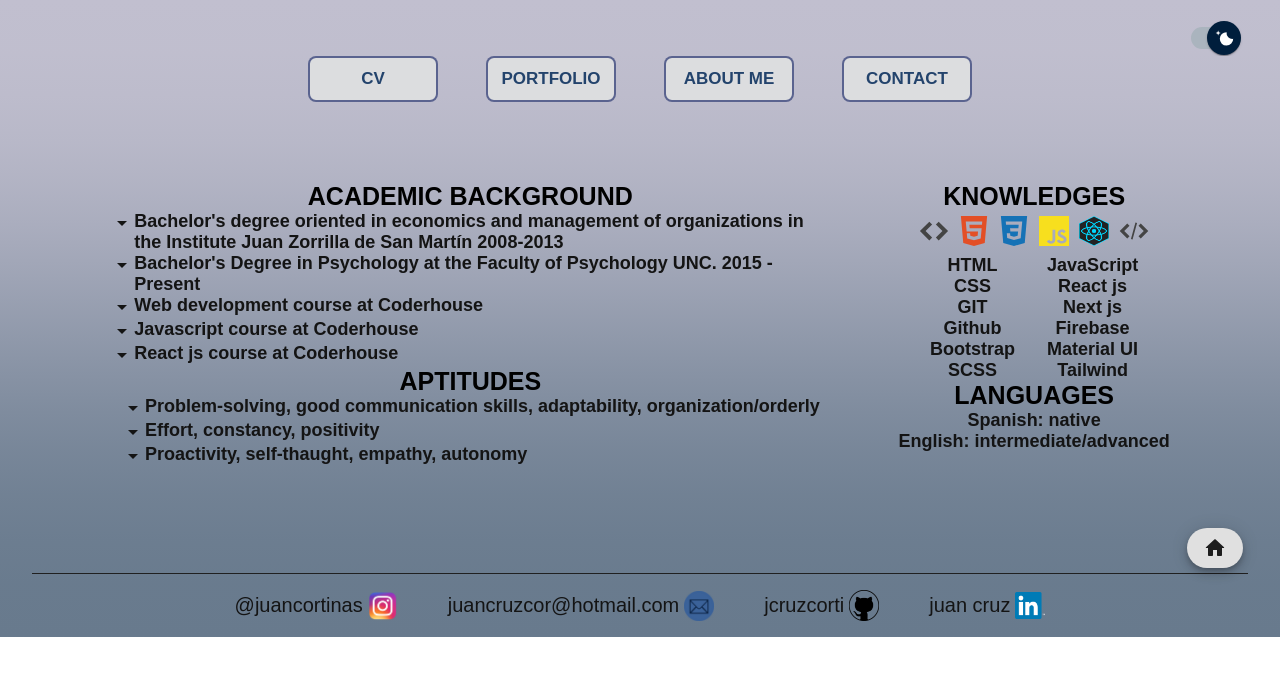
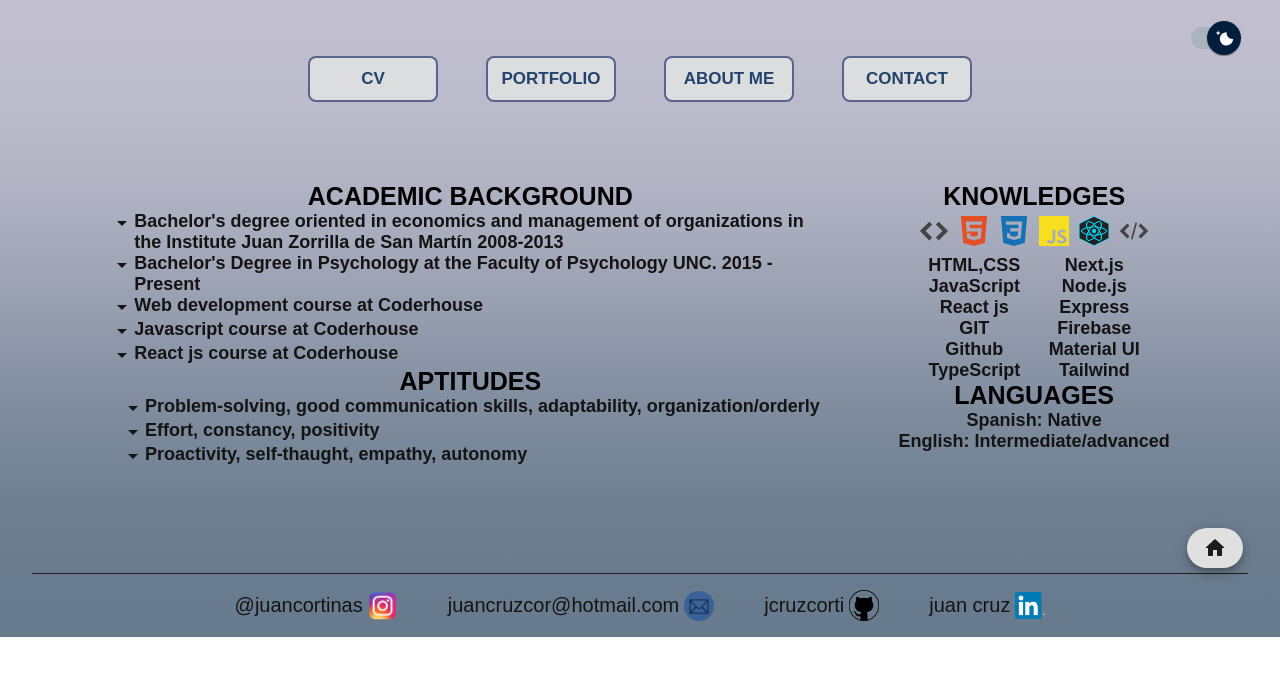
Before and after one commit to Jcruzcorti/newportfolio, a React (Create React App) app: page /cv in a window 1280 px wide. Shown: the top 676 px of the page. Built offline with nearby package versions, Linux system fonts and the light colour scheme; a web font is replaced by a local one.

Commit message:
New update about skills

```diff
--- a/src/components/cv/CvSecondary.jsx
+++ b/src/components/cv/CvSecondary.jsx
@@ -23,17 +23,17 @@ function CvSecondary() {
 
                 <div className='DivSub'>
                     <div className='DivSub1'>
-                        <h4 className='h4'>HTML</h4>
-                        <h4 className='h4'>CSS</h4>
+                        <h4 className='h4'>HTML,CSS</h4>
+                        <h4 className='h4'>JavaScript</h4>
+                        <h4 className='h4'>React js</h4>
                         <h4 className='h4'>GIT</h4>
                         <h4 className='h4'>Github</h4>
-                        <h4 className='h4'>Bootstrap</h4>
-                        <h4 className='h4'>SCSS</h4>
+                        <h4 className='h4'>TypeScript</h4>
                     </div>
                     <div className='DivSub2'>
-                        <h4 className='h4'>JavaScript</h4>
-                        <h4 className='h4'>React js</h4>
-                        <h4 className='h4'>Next js</h4>
+                        <h4 className='h4'>Next.js</h4>
+                        <h4 className='h4'>Node.js</h4>
+                        <h4 className='h4'>Express</h4>
                         <h4 className='h4'>Firebase</h4>
                         <h4 className='h4'>Material UI</h4>
                         <h4 className='h4'>Tailwind</h4>
@@ -42,8 +42,8 @@ function CvSecondary() {
             </div>
                 <h2>LANGUAGES</h2>
                 <div className='DivLenguages'>
-                    <h4 className='h4'>Spanish: native</h4>
-                    <h4 className='h4'>English: intermediate/advanced</h4>
+                    <h4 className='h4'>Spanish: Native</h4>
+                    <h4 className='h4'>English: Intermediate/advanced</h4>
                 </div>
         </div>
     </>
```
